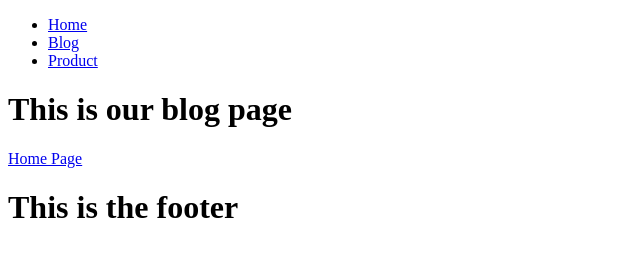
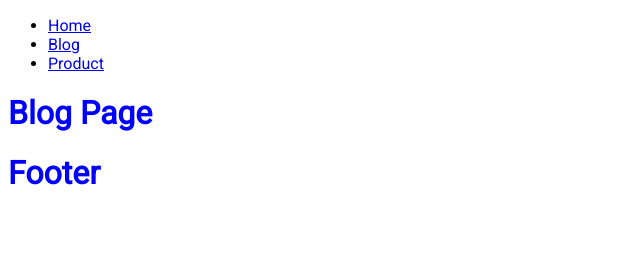
Before and after one commit to rne1223/gatsby_tut, a Gatsby site: page /blog in a window 1280 px wide. Shown: the whole page, without its empty margins (0-640 px from the left). Built offline with nearby package versions, Linux system fonts and the light colour scheme; Gatsby itself is replaced by a stand-in of ours.

Commit message:
Added the layout.css for styles

```diff
--- a/src/components/Footer.js
+++ b/src/components/Footer.js
@@ -3,7 +3,7 @@ import React from 'react'
 const Footer = () => {
     return (
         <div>
-            <h1>This is the footer</h1>
+            <h1>Footer</h1>
         </div>
     )
 }
--- /dev/null
+++ b/src/components/layout.css
@@ -0,0 +1,11 @@
+
+@import url('https://fonts.googleapis.com/css2?family=Roboto&display=swap');
+
+body {
+    font-family: "Roboto", sans-serif;
+}
+
+h1 {
+    color: blue;
+    text-transform: capitalize;
+}
--- a/src/components/layout.js
+++ b/src/components/layout.js
@@ -1,6 +1,7 @@
 import React from 'react'
 import Navbar from './Navbar'
 import Footer from './Footer'
+import "./layout.css"
 
 const Layout = ({children}) => {
     return (
--- a/src/pages/blog.js
+++ b/src/pages/blog.js
@@ -5,8 +5,7 @@ import Layout from '../components/layout'
 const blog = () => {
     return (
         <Layout>
-            <h1> This is our blog page</h1>
-            <Link href="/"> Home Page</Link>
+            <h1> Blog Page</h1>
         </Layout>
     )
 }
--- a/src/pages/product.js
+++ b/src/pages/product.js
@@ -5,7 +5,7 @@ export default class product extends Component {
     render() {
         return (
             <Layout>
-                <h1> this is our products page</h1>
+                <h1> Product Page</h1>
             </Layout>
         )
     }
```
Also changed, not shown: src/pages/404.js (+4 -3 lines).
